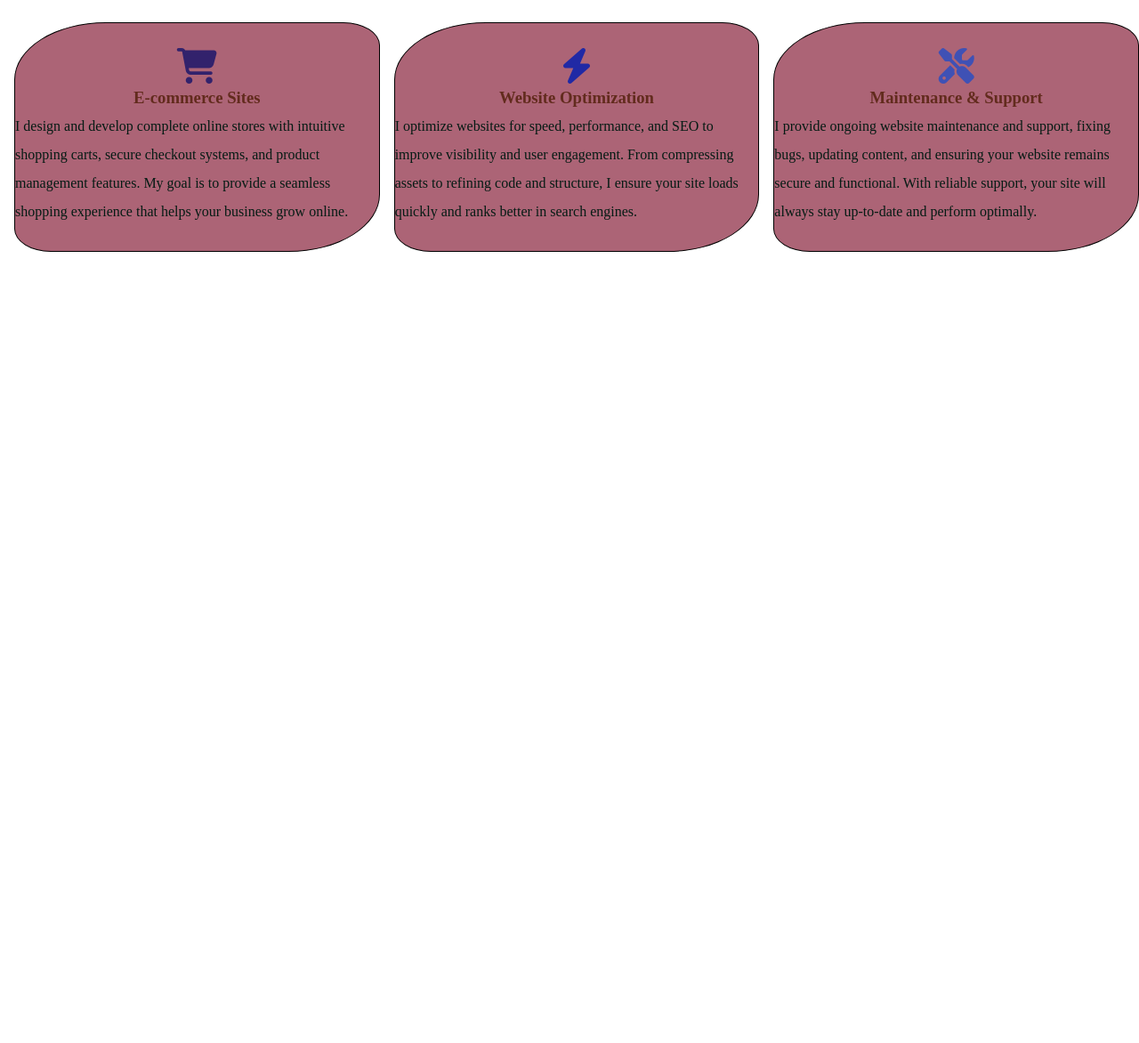
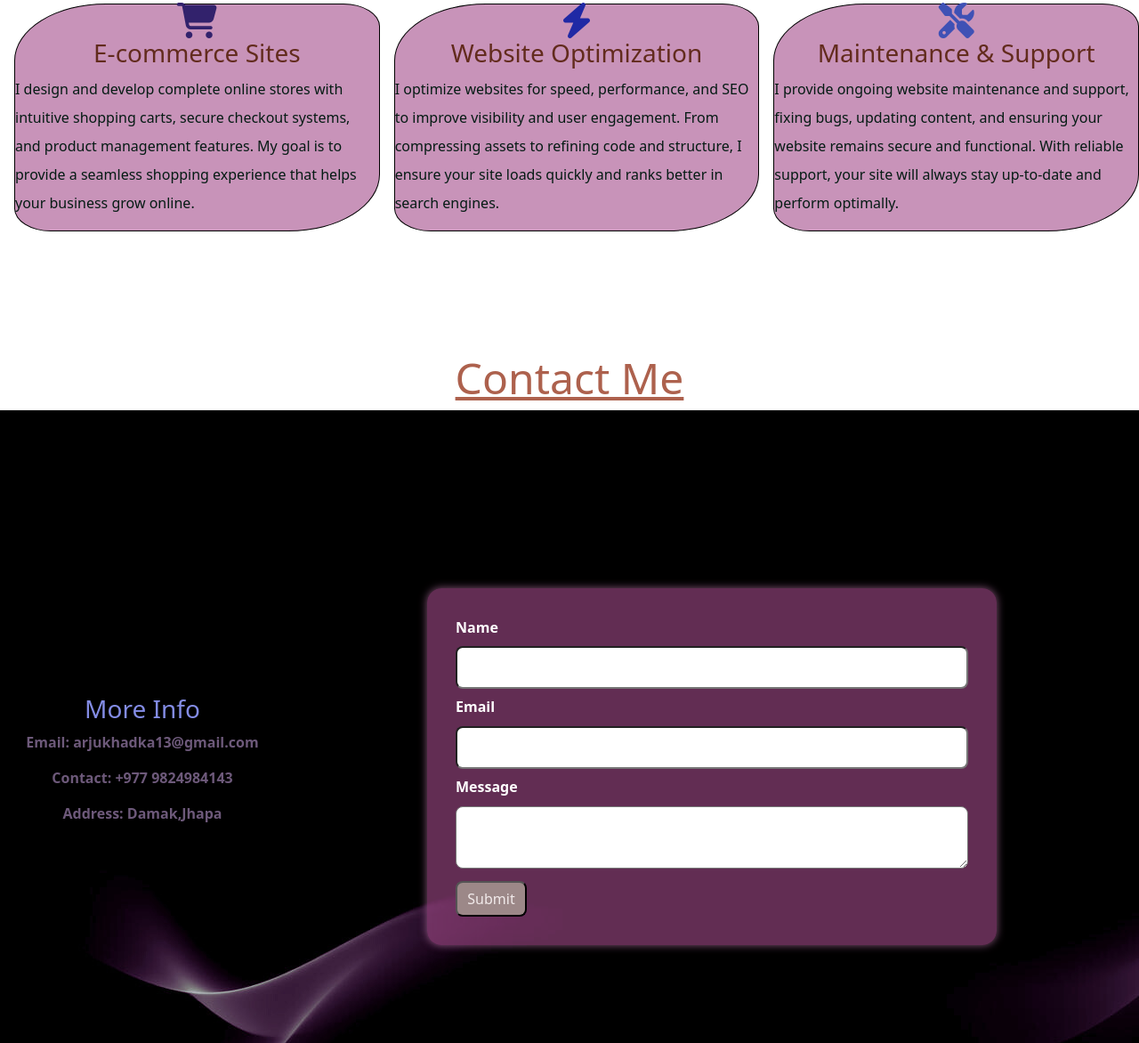
Before and after one commit to arju-khadka/Portfolio, a plain HTML site: page index.html in a window 1280 px wide. Shown: the part 1334-2506 px from the top of the page at 89% size. Before the commit the page ends 1751 px from the top, so only its background shows below. Drawn offline with nearby package versions, Linux system fonts and the light colour scheme.

Commit message:
portfolio completed

```diff
--- a/index.html
+++ b/index.html
@@ -5,6 +5,8 @@
   <meta charset="UTF-8">
   <meta name="viewport" content="width=device-width, initial-scale=1.0">
   <title>Portfolio</title>
+  <link href="https://cdn.jsdelivr.net/npm/bootstrap@5.3.8/dist/css/bootstrap.min.css" rel="stylesheet"
+    integrity="sha384-sRIl4kxILFvY47J16cr9ZwB07vP4J8+LH7qKQnuqkuIAvNWLzeN8tE5YBujZqJLB" crossorigin="anonymous">
   <link rel="stylesheet" href="style.css">
   <link rel="stylesheet" href="https://cdnjs.cloudflare.com/ajax/libs/font-awesome/6.4.0/css/all.min.css">
 
@@ -15,16 +17,14 @@
     <img src="./images/logo.png" height="150" alt="">
 
     <ul>
-            <li>Home</li>
-            <li>About</li>
-            <li>Services</li>
-            <li>Contact</li>
+      <li><a href="#">Home</a></li>
+      <li><a href="#service">Services</a></li>
+      <li><a href="#contact">Contact</a></li>
     </ul>
-
 
   </nav>
 
-    <section class="hero">
+  <section class="hero" id="hero">
     <div class="left">
       <h1 class="typewriter">Hi, I'm Arju Khadka</h1>
       <h2>Turning ideas into interactive web experiences.</h2>
@@ -51,52 +51,101 @@
     </div>
 
     <div class="right">
-            <img src="./images/profile.png" alt="">
+      <img src="./images/profile1.png" alt="">
     </div>
   </section>
 
   <h1 class="outerSiderService">Services</h1>
-    <section class="service">
+  <section class="service" id="service">
+
     <div>
       <i class="fas fa-mobile-alt" style="font-size:40px;color:#398399;"></i>
       <h3>Responsive Design</h3>
-            <p>I create websites that look and perform beautifully on all devices, from desktops to tablets and mobile phones. My designs ensure users have a seamless experience no matter the screen size, making your website both functional and visually appealing.</p>
+      <p>I create websites that look and perform beautifully on all devices, from desktops to tablets and mobile phones.
+        My designs ensure users have a seamless experience no matter the screen size, making your website both
+        functional and visually appealing.</p>
     </div>
 
     <div>
       <i class="fas fa-code" style="font-size:40px;color:#3718bec5;"></i>
       <h3>Frontend Dev</h3>
-            <p>I develop interactive, engaging, and user-friendly interfaces using HTML, CSS, and JavaScript. My focus is on creating clean, well-structured code that enhances the user experience while bringing your designs to life efficiently.</p>
+      <p>I develop interactive, engaging, and user-friendly interfaces using HTML, CSS, and JavaScript. My focus is on
+        creating clean, well-structured code that enhances the user experience while bringing your designs to life
+        efficiently.</p>
     </div>
 
     <div>
       <i class="fas fa-database" style="font-size:40px;color:#5b50bf;"></i>
       <h3>Backend Dev</h3>
-            <p>I build reliable server-side logic and handle database integration for dynamic web applications. Whether it’s creating APIs, managing user authentication, or connecting to databases, I ensure your website functions smoothly behind the scenes.</p>
+      <p>I build reliable server-side logic and handle database integration for dynamic web applications. Whether it’s
+        creating APIs, managing user authentication, or connecting to databases, I ensure your website functions
+        smoothly behind the scenes.</p>
     </div>
 
     <div>
       <i class="fas fa-shopping-cart" style="font-size:40px;color:#32226c;"></i>
       <h3>E-commerce Sites</h3>
-            <p>I design and develop complete online stores with intuitive shopping carts, secure checkout systems, and product management features. My goal is to provide a seamless shopping experience that helps your business grow online.</p>
+      <p>I design and develop complete online stores with intuitive shopping carts, secure checkout systems, and product
+        management features. My goal is to provide a seamless shopping experience that helps your business grow online.
+      </p>
     </div>
 
 
     <div>
       <i class="fas fa-bolt" style="font-size:40px;color:#2029a5;"></i>
       <h3>Website Optimization</h3>
-            <p>I optimize websites for speed, performance, and SEO to improve visibility and user engagement. From compressing assets to refining code and structure, I ensure your site loads quickly and ranks better in search engines.</p>
+      <p>I optimize websites for speed, performance, and SEO to improve visibility and user engagement. From compressing
+        assets to refining code and structure, I ensure your site loads quickly and ranks better in search engines.</p>
     </div>
 
 
     <div>
       <i class="fas fa-tools" style="font-size:40px;color:#3F51B5;"></i>
       <h3>Maintenance & Support</h3>
-            <p>I provide ongoing website maintenance and support, fixing bugs, updating content, and ensuring your website remains secure and functional. With reliable support, your site will always stay up-to-date and perform optimally.</p>
+      <p>I provide ongoing website maintenance and support, fixing bugs, updating content, and ensuring your website
+        remains secure and functional. With reliable support, your site will always stay up-to-date and perform
+        optimally.</p>
     </div>
 
 
   </section>
+
+  <h1 class="outerSiderService">Contact Me</h1>
+  <section id="contact">
+    <div class="contactLeft">
+      <h3 style="color: #838CE5;">More Info</h3>
+      <p>Email: arjukhadka13@gmail.com</p>
+      <p>Contact: +977 9824984143</p>
+      <p>Address: Damak,Jhapa</p>
+    </div>
+
+    <div class="contactRight">
+      <div class="contactForm">
+        <form action="https://usebasin.com/f/20e8e4e0d0dd" method="POST" enctype="multipart/form-data" id="form">
+          <div class="name">
+            <label for="name">Name</label>
+            <input type="text" name="name" id="name">
+          </div>
+
+          <div class="email">
+            <label for="email">Email</label>
+            <input type="email" name="email" id="email">
+          </div>
+
+          <div class="message">
+            <label for="message">Message</label>
+            <textarea name="message" id="message"></textarea>
+          </div>
+
+          <div class="submit">
+            <button type="submit">Submit</button>
+          </div>
+        </form>
+      </div>
+
+    </div>
+  </section>
+
 </body>
 
 </html>
--- a/style.css
+++ b/style.css
@@ -6,7 +6,7 @@
 
 
 nav{
-    background-color: #dc95a2;
+    background-color: #a44c8b99;
     display: flex;
     justify-content: space-between;
     align-items: center;
@@ -19,18 +19,31 @@ nav ul{
     justify-content: space-evenly;
     width: 60vh;
     font-size: 20px;
+    padding-top: 1rem;
+
+}
+
+ul li a {
+  text-decoration: none;
+  color: black;
+  font-size: 20px;
+  font-weight: 600;
+  border: 1px solid #a44c8b99;
+  padding: 5px 10px;
+  display: block;
+  transition: background-color .6s ease-in-out;
 }
 
 nav ul li:hover{
     cursor: pointer;
-    text-decoration: underline;
-
+    background-color: #a44c8b99;
+    transform: scale(1.1);
 }
 
 .hero{
     height: 91vh;
     background-color: #dc95a2;
-    background-image: url(./images/background.jpg);
+    background-image: url(./images/bgImage.png);
     display: flex;
 }
 
@@ -102,9 +115,10 @@ nav ul li:hover{
     flex-direction: column;
     justify-content: center;
     align-items: center;
-    background-color: #ac6476;
+    background-color: #a44c8b99;
     color: rgb(5, 27, 20);
     border-radius: 25% 10%;
+    transition: background-color .6s ease-in-out;
 
 }
 
@@ -139,3 +153,77 @@ nav ul li:hover{
     cursor: pointer;
     background-color:#ab546a ;
 }
+
+#contact{
+    background-image: url(./images/bgImage.png);
+    height: 100vh;
+    width: 100%;
+    display: flex;
+    justify-content: center;
+    display: flex;
+}
+
+.contactLeft{
+    height: 100%;
+    width: 25%;
+}
+
+.contactRight{
+    height: 100%;
+    width: 75%;
+    display: flex;
+    justify-content: center;
+    align-items: center;
+    height: 100vh;
+
+}
+
+.contactForm{
+    max-width: 40rem;
+    width: 100%;
+    background-color: #a44c8b99;
+    padding: 2rem;
+    border-radius: 1rem;
+    box-shadow: 0 0 10px rgba(222, 142, 200, 0.6);
+}
+
+label{
+    display: block;
+    font-weight:bold ;
+    color: white;
+    margin-bottom: .6rem;
+}
+
+input,textarea{
+    width: 100%;
+    padding: 10px;
+    box-sizing: border-box;
+    border-radius: 0.5rem;
+    margin-bottom: .5rem;
+}
+
+button{
+    background-color: rgb(156, 136, 136);
+    width: 5rem;
+    height: 40px;
+    border-radius: 0.5rem;
+    color: rgb(241, 234, 234);
+    cursor: pointer;
+}
+
+button:hover{
+    background-color: #6D597A;
+}
+
+.contactLeft{
+    display: flex;
+    flex-direction: column;
+    justify-content: center;
+    align-items: center;
+
+}
+
+.contactLeft p{
+    color: #6D597A;
+    font-weight: bold;
+}
```
Also changed, not shown: images/bg2.jpg (added), images/bg3.jpg (added), images/bgImage.png (added), images/profile1.png (added). Lines whose indentation alone changed are shown as unchanged.
